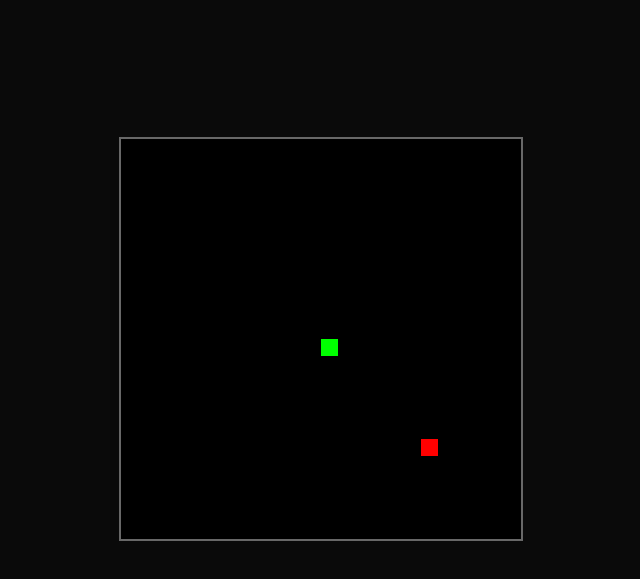
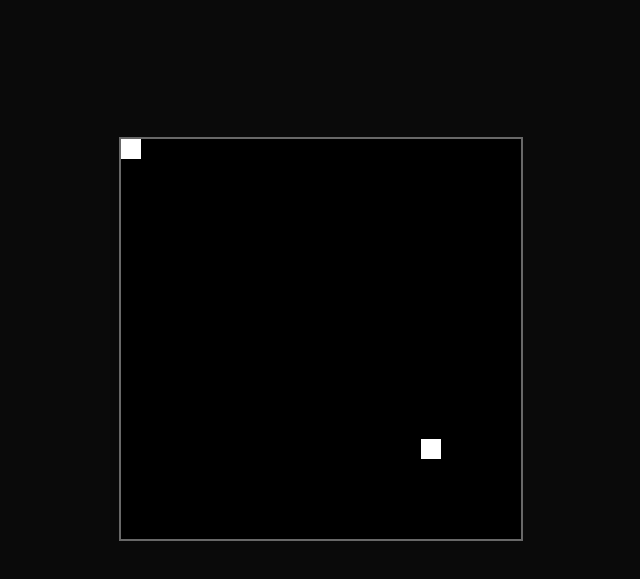
Before and after one commit to lakena1z/lakena1z.github.io, a plain HTML site: page index.html in a window 1280 px wide. Shown: the part 61-640 px from the top of the page, without its empty margins (319-959 px from the left). Drawn offline with Linux system fonts and the light colour scheme.

Commit message:
Update index.html

```diff
--- a/index.html
+++ b/index.html
@@ -22,7 +22,7 @@
         document.addEventListener("keydown",keyPush);
         setInterval(game,1000/15);
     }
-    px=py=10;
+    px=py=30;
     gs=tc=20;
     ax=ay=15;
     xv=yv=0;
@@ -48,9 +48,9 @@
         ctx.fillStyle = "black";
         ctx.fillRect(0,0,canv.width,canv.height);
 
-        ctx.fillStyle = "lime";
+        ctx.fillStyle = "white";
         for(var i=0;i<trail.length;i++){
-            ctx.fillRect(trail[i].x*gs,trail[i].y*gs,gs-3,gs-3);
+            ctx.fillRect(trail[i].x*gs,trail[i].y*gs,gs-0,gs-0);
             if(trail[i].x==px && trail[i].y==py){
                 tail = 3;
             }
@@ -65,8 +65,8 @@
                 ay = Math.floor(Math.random()*tc);
             }
 
-        ctx.fillStyle = "red";
-        ctx.fillRect(ax*gs,ay*gs,gs-3,gs-3);
+        ctx.fillStyle = "white";
+        ctx.fillRect(ax*gs,ay*gs,gs-0,gs-0);
 
 
     }
@@ -87,12 +87,16 @@
         }
     }
 
+    /*
+
     function darkMode(){
         document.body.className = "dark";
     }
     function lightMode(){
         document.body.className = "light";
     }
+
+    */
 </script>
 
 
```
